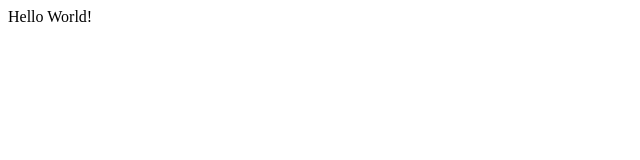
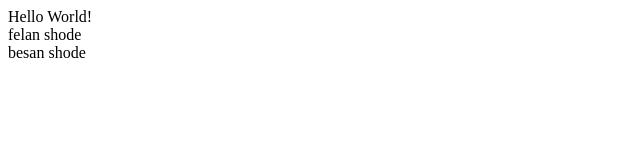
Before and after one commit to karo0420/branches, a plain HTML site: page index.html in a window 1280 px wide. Shown: the whole page, without its empty margins (0-640 px from the left). Drawn offline with Linux system fonts and the light colour scheme.

Commit message:
index changed

```diff
--- a/index.html
+++ b/index.html
@@ -7,5 +7,7 @@
 </head>
 <body>
   Hello World!
+  <div>felan shode</div>
+  <div>besan shode</div>
 </body>
 </html>
```
